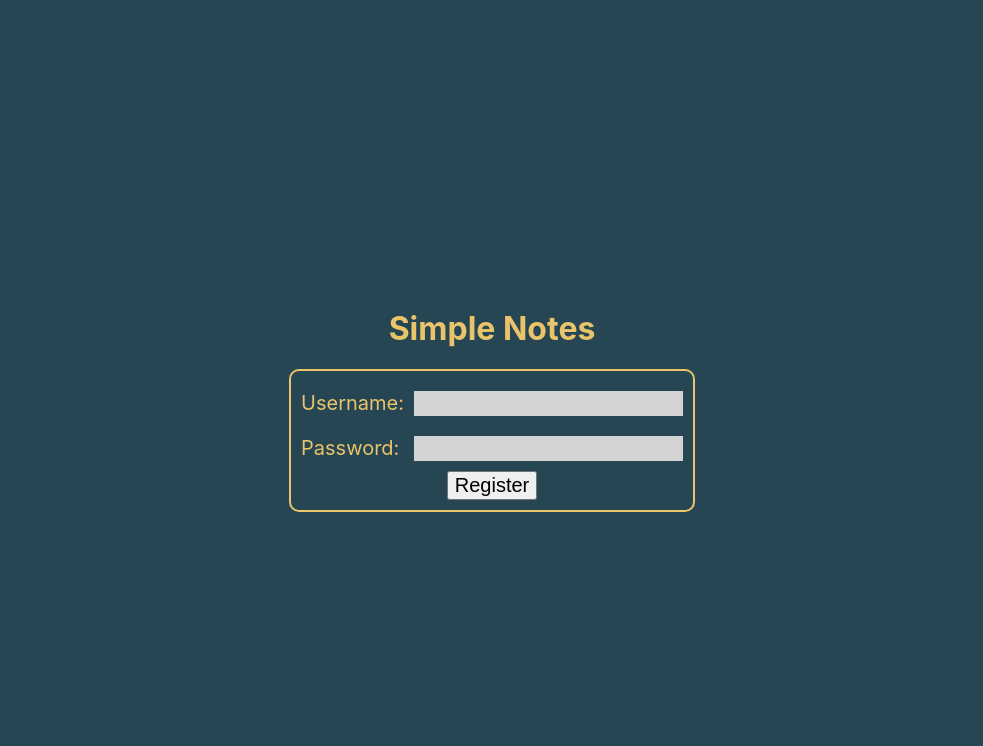
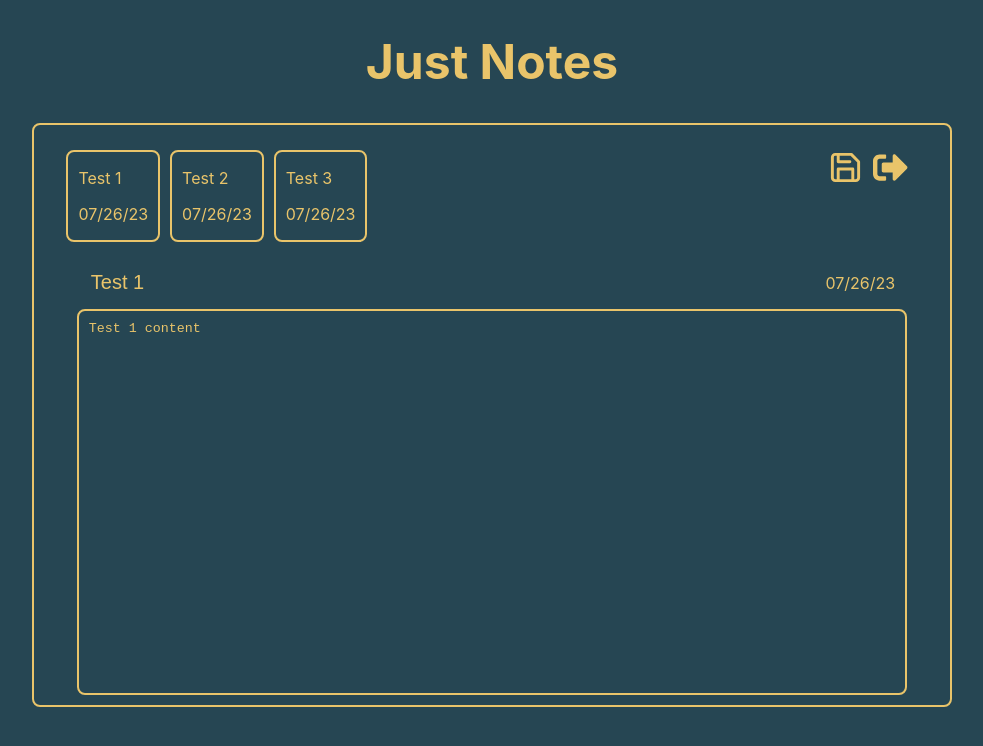
Before and after one commit to willk0814/justNotes, a React (Create React App) app: page / in a window 1280 px wide. Shown: the top 746 px of the page, without its empty margins (148-1131 px from the left). Built offline with nearby package versions, Linux system fonts and the light colour scheme.

Commit message:
note editor - component layout

```diff
--- a/package.json
+++ b/package.json
@@ -8,6 +8,7 @@
     "@testing-library/user-event": "^13.5.0",
     "react": "^18.2.0",
     "react-dom": "^18.2.0",
+    "react-icons": "^4.10.1",
     "react-scripts": "5.0.1",
     "web-vitals": "^2.1.4"
   },
--- a/src/components/FormDir/FormShared.css
+++ b/src/components/FormDir/FormShared.css
@@ -23,12 +23,25 @@
     background-color: lightgray;
     border: 0px;
     font-size: 1.25rem;
+    border-radius: 8px;
 }
 
 .submitButton {
     font-size: 1.25rem;
     width: max-content;
     align-self: center;
+    border-radius: 8px;
+    border: 2px solid #e9c46a;
+    background-color: #264653;
+    color: #e9c46a;
+    cursor: pointer;
+    transition: ease-in-out .25s;
+}
+
+.submitButton:hover {
+    scale: 1.1;
+    background-color: #e9c46a;
+    color: #264653;
 }
 
 .toggleScreenText {
--- a/src/components/FormDir/Login.js
+++ b/src/components/FormDir/Login.js
@@ -15,7 +15,7 @@ export default function Login() {
             <input className='input' type='text' />
         </div>
 
-        <button className='submitButton'>Log In</button>
+        <button className='submitButton'>Login</button>
     </div>
   )
 }
--- /dev/null
+++ b/src/components/HomeDir/ControlBar.js
@@ -0,0 +1,54 @@
+import React, { useState } from 'react'
+
+import { FiSave } from 'react-icons/fi'
+import { FaSignOutAlt } from 'react-icons/fa'
+import ControlBarNote from './ControlBarNote';
+
+export default function ControlBar({ notes }) {
+
+  const date = new Date();
+  const options = {
+    timeZone: 'America/New_York',
+    year: '2-digit',
+    month: '2-digit',
+    day: '2-digit',
+  };
+  const formattedDate = date.toLocaleString('en-US', options);
+  const tmpNotes = {
+      note_1: {
+        title: 'Test 1',
+        date: formattedDate,
+        content: "Test 1 content"
+      },
+      note_2: {
+        title: 'Test 2',
+        date: formattedDate,
+        content: "Test 2 content"
+      },
+      note_3: {
+        title: 'Test 3',
+        date: formattedDate,
+        content: "Test 3 content"
+      },
+  }
+  const notesArray = Object.keys(notes).map((noteKey) => notes[noteKey]);
+
+  return (
+    <div className='controlBarContainer'>
+      {/* Usable notes container */}
+      <div className='userNotesContainer'>
+      {notesArray.map((note, index) => (
+          <ControlBarNote key={index} title={note.title} date={note.date} note_id={index} />
+        ))}
+      </div>
+
+      {/* controls container */}
+      <div className='controlsContainer'>
+        {/* Update Button or save button */}
+        <FiSave color='#e9c46a' size={35} className='controlButton'/>
+        <FaSignOutAlt color='#e9c46a' size={35} className='controlButton'/>
+      </div>
+
+    </div>
+  )
+}
--- /dev/null
+++ b/src/components/HomeDir/ControlBarNote.js
@@ -0,0 +1,10 @@
+import React from 'react'
+
+export default function ControlBarNote({ title, date, note_id }) {
+  return (
+    <div className='userNote'>
+        <p className='noteSelectText'>{title}</p>
+        <p className='noteSelectText'>{date}</p>
+    </div>
+  )
+}
--- /dev/null
+++ b/src/components/HomeDir/Home.css
@@ -0,0 +1,87 @@
+.homeContainer {
+    display: flex;
+    flex-direction: column;
+    align-items: center;
+    border: 2px solid #e9c46a;
+    border-radius: 8px;
+    width: 70%;
+    height: 70%;
+    padding: 10px;
+}
+
+/* Control Bar Syles */
+.controlBarContainer {
+    width: 95%;
+    display: flex;
+    justify-content: space-between;
+    padding: 15px;
+}
+
+.userNotesContainer {
+    display: flex;
+    flex-direction: row;
+}
+
+/* Control Bar Notes Styles */
+.userNote {
+    border: 2px solid #e9c46a;
+    border-radius: 8px;
+    margin-inline-end: 10px;
+    padding-inline: 10px;
+    transition: ease-in-out .25s;
+}
+
+.userNote:hover {
+    scale: 1.1;
+}
+
+.noteSelectText {
+    color: #e9c46a;
+    padding-block: 0px;
+}
+
+.controlButton {
+    padding-inline-end: 10px;
+}
+
+/* Note Editor Style */
+.editorHeader {
+    display: flex;
+    width: 100%;
+    flex-direction: row;
+    justify-content: space-between;
+    align-items: baseline;
+}
+
+.titleInput {
+    background-color: #264653;
+    border: none;
+    color: #e9c46a;
+    font-size: 1.25rem;
+    height: max-content;
+}
+
+.editorDate {
+    font-size: 1.25;
+    color: #e9c46a;
+}
+
+.editorContainer {
+    display: flex;
+    align-items: center;
+    flex-direction: column;
+    width: 90%;
+    height: 90%;
+}
+
+.mainEditor {
+    display: flex;
+    width: 100%;
+    height: 100%;
+    padding: 10px;
+    resize: none;
+    background-color: #264653;
+    border: 2px solid #e9c46a;
+    border-radius: 8px;
+    color: #e9c46a;
+}
--- a/src/components/HomeDir/Home.js
+++ b/src/components/HomeDir/Home.js
@@ -1,7 +1,44 @@
 import React from 'react'
 
+import ControlBar from './ControlBar'
+import NoteEditor from './NoteEditor'
+
+import './Home.css'
+
 export default function Home() {
+
+  const date = new Date();
+  const options = {
+    timeZone: 'America/New_York',
+    year: '2-digit',
+    month: '2-digit',
+    day: '2-digit',
+  };
+  const formattedDate = date.toLocaleString('en-US', options);
+  const notes = {
+      note_1: {
+        title: 'Test 1',
+        date: formattedDate,
+        content: "Test 1 content"
+      },
+      note_2: {
+        title: 'Test 2',
+        date: formattedDate,
+        content: "Test 2 content"
+      },
+      note_3: {
+        title: 'Test 3',
+        date: formattedDate,
+        content: "Test 3 content"
+      },
+  }
+  const notesArray = Object.keys(notes).map((noteKey) => notes[noteKey]);
+
   return (
-    <div>Home</div>
+    <div className='homeContainer'>
+      <ControlBar notes={notesArray}/>
+      <NoteEditor
+        note={notes.note_1}/>
+    </div>
   )
 }
--- /dev/null
+++ b/src/components/HomeDir/NoteEditor.js
@@ -0,0 +1,23 @@
+import React from 'react'
+
+import './Home.css'
+export default function NoteEditor({ note }) {
+  return (
+    <div className='editorContainer'>
+        {/* Title and Date Container */}
+        <div className='editorHeader'>
+            <input
+                type='text'
+                value={note.title}
+                className='titleInput'/>
+            <p className='editorDate'>{note.date}</p>
+        </div>
+
+        <textarea
+            className='mainEditor'
+            value={note.content}
+            onChange={(e) => console.log(e.target.value)} />
+
+    </div>
+  )
+}
--- a/src/components/PageDir/Body.css
+++ b/src/components/PageDir/Body.css
@@ -2,7 +2,7 @@
     display: flex;
     flex-direction: column;
     align-items: center;
-    justify-content: center;
+    /* justify-content: center; */
     width: 100vw;
     height: 100vh;
     background-color: #264653;
@@ -10,6 +10,7 @@
 
 .titleText {
     color: #e9c46a;
+    font-size: 3rem;
 }
 
 .formContainer {
--- a/src/components/PageDir/Page.js
+++ b/src/components/PageDir/Page.js
@@ -8,12 +8,12 @@ import './Body.css'
 
 export default function Page() {
 
-  const [loggedIn, setLoggedIn] = useState(false)
+  const [loggedIn, setLoggedIn] = useState(true)
   const [showRegistration, setShowRegistration] = useState(true)
 
   return (
     <div className='PageContainer'>
-      <h1 className='titleText'>Simple Notes</h1>
+      <h1 className='titleText'>Just Notes</h1>
 
       {!loggedIn && !showRegistration && <Login />}
       {!loggedIn && showRegistration && <Register />}
```
Also changed, not shown: 1 other file (tests, documents, lock files or other folders).
